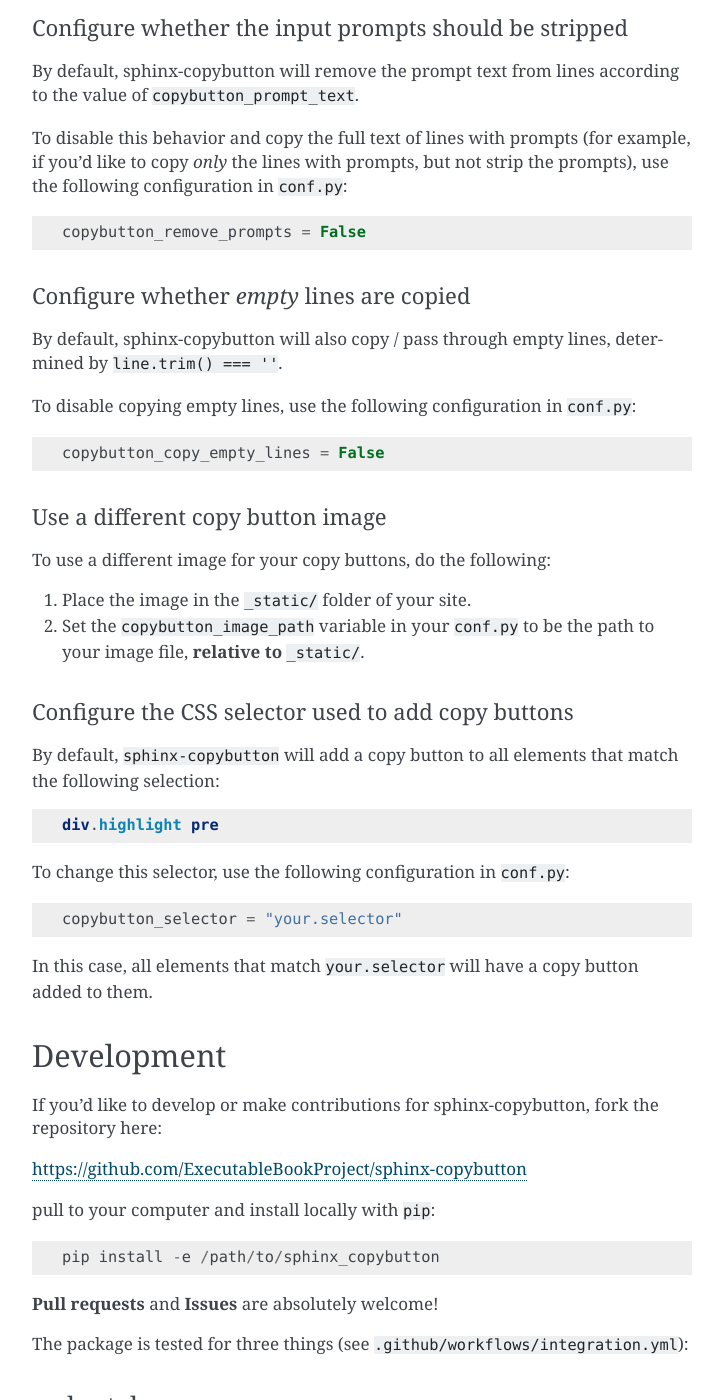
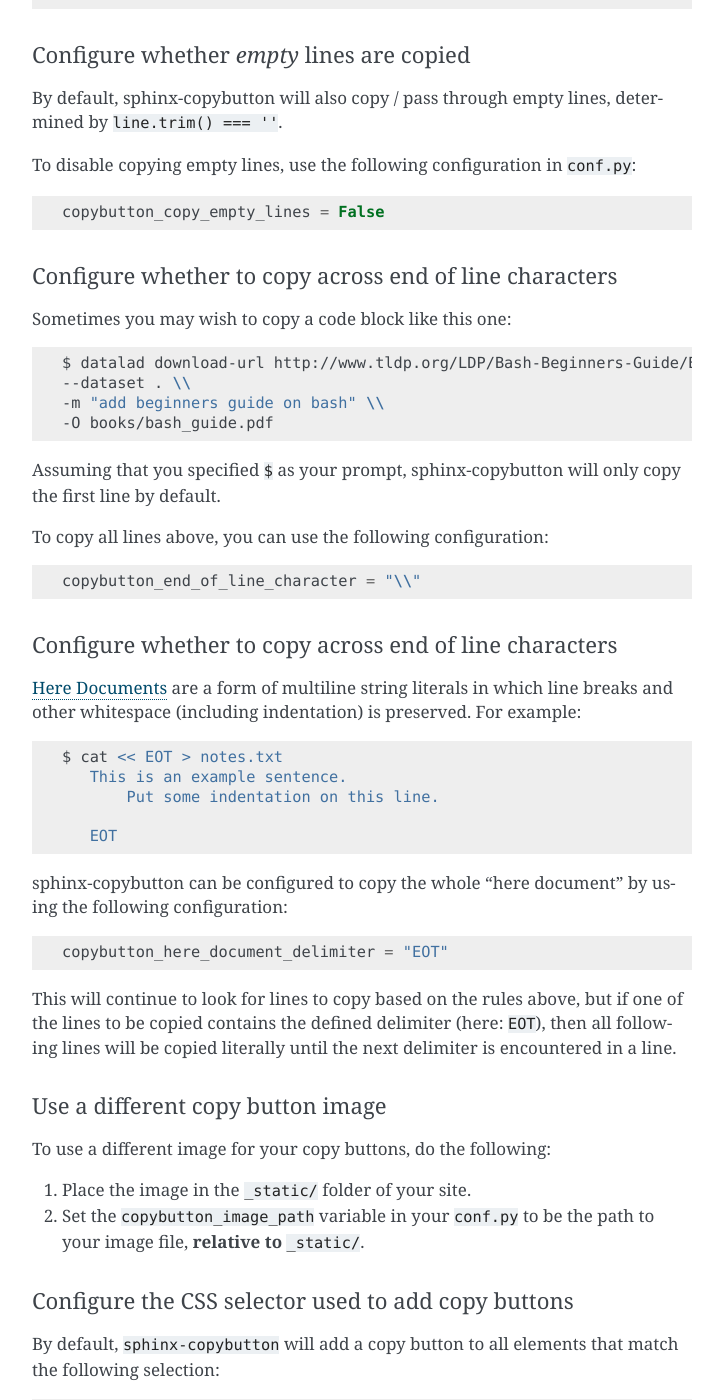
Before and after one commit to executablebooks/sphinx-copybutton, a Sphinx documentation site: the page built from doc/index.rst, in a window 1280 px wide and 1400 px high, scrolled down 4860 px. Shown: the whole window, without its empty margins (388-1111 px from the left). Built offline with Sphinx 7.4.7, drawn with Linux system fonts in a browser that asks for light colours; some of the changed text lies outside the part shown.

Commit message:
add documentation draft

```diff
--- a/doc/index.rst
+++ b/doc/index.rst
@@ -29,21 +29,6 @@
 .. code-block:: bash
 
    copy me!
-
-.. code-block:: bash
-
-   $ datalad download-url http://www.tldp.org/LDP/Bash-Beginners-Guide/Bash-Beginners-Guide.pdf \
-     --dataset . \
-     -m "add beginners guide on bash" \
-     -O books/bash_guide.pdf
-
-.. code-block:: bash
-
-   $ cat << EOT > notes.txt
-      One can create a new dataset with 'datalad create [--description] PATH'.
-      The dataset is created empty
-
-      EOT
 
 If the code block overlaps to the right of the text area, you can just click
 the button to get the whole thing.
@@ -294,6 +279,54 @@
 
     copybutton_copy_empty_lines = False
 
+Configure whether to copy across end of line characters
+~~~~~~~~~~~~~~~~~~~~~~~~~~~~~~~~~~~~~~~~~~~~~~~~~~~~~~~
+
+Sometimes you may wish to copy a code block like this one:
+
+.. code-block:: bash
+
+    $ datalad download-url http://www.tldp.org/LDP/Bash-Beginners-Guide/Bash-Beginners-Guide.pdf \\
+    --dataset . \\
+    -m "add beginners guide on bash" \\
+    -O books/bash_guide.pdf
+
+Assuming that you specified ``$`` as your prompt, sphinx-copybutton will only copy
+the first line by default.
+
+To copy all lines above, you can use the following configuration:
+
+.. code-block:: python
+
+    copybutton_end_of_line_character = "\\"
+
+Configure whether to copy across end of line characters
+~~~~~~~~~~~~~~~~~~~~~~~~~~~~~~~~~~~~~~~~~~~~~~~~~~~~~~~
+
+`Here Documents <https://en.wikipedia.org/wiki/Here_document>`_ are a form of multiline string literals
+in which line breaks and other whitespace (including indentation) is preserved.
+For example:
+
+.. code-block:: bash
+
+    $ cat << EOT > notes.txt
+       This is an example sentence.
+           Put some indentation on this line.
+
+       EOT
+
+sphinx-copybutton can be configured to copy the whole "here document" by using the following
+configuration:
+
+.. code-block:: python
+
+   copybutton_here_document_delimiter = "EOT"
+
+This will continue to look for lines to copy based on the rules above,
+but if one of the lines to be copied contains the defined delimiter (here: ``EOT``),
+then all following lines will be copied literally until the next delimiter is
+encountered in a line.
+
 Use a different copy button image
 ~~~~~~~~~~~~~~~~~~~~~~~~~~~~~~~~~
 
```
